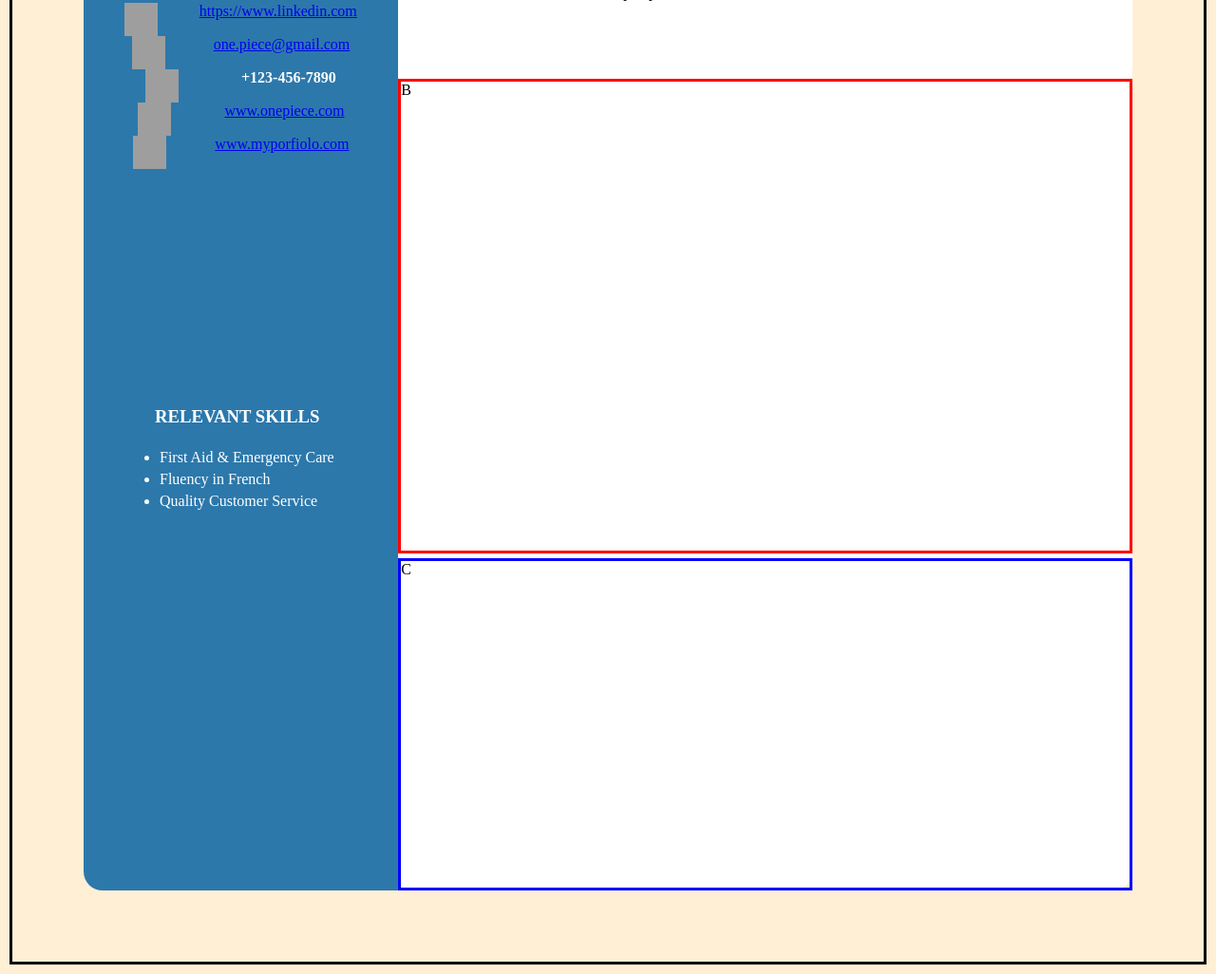
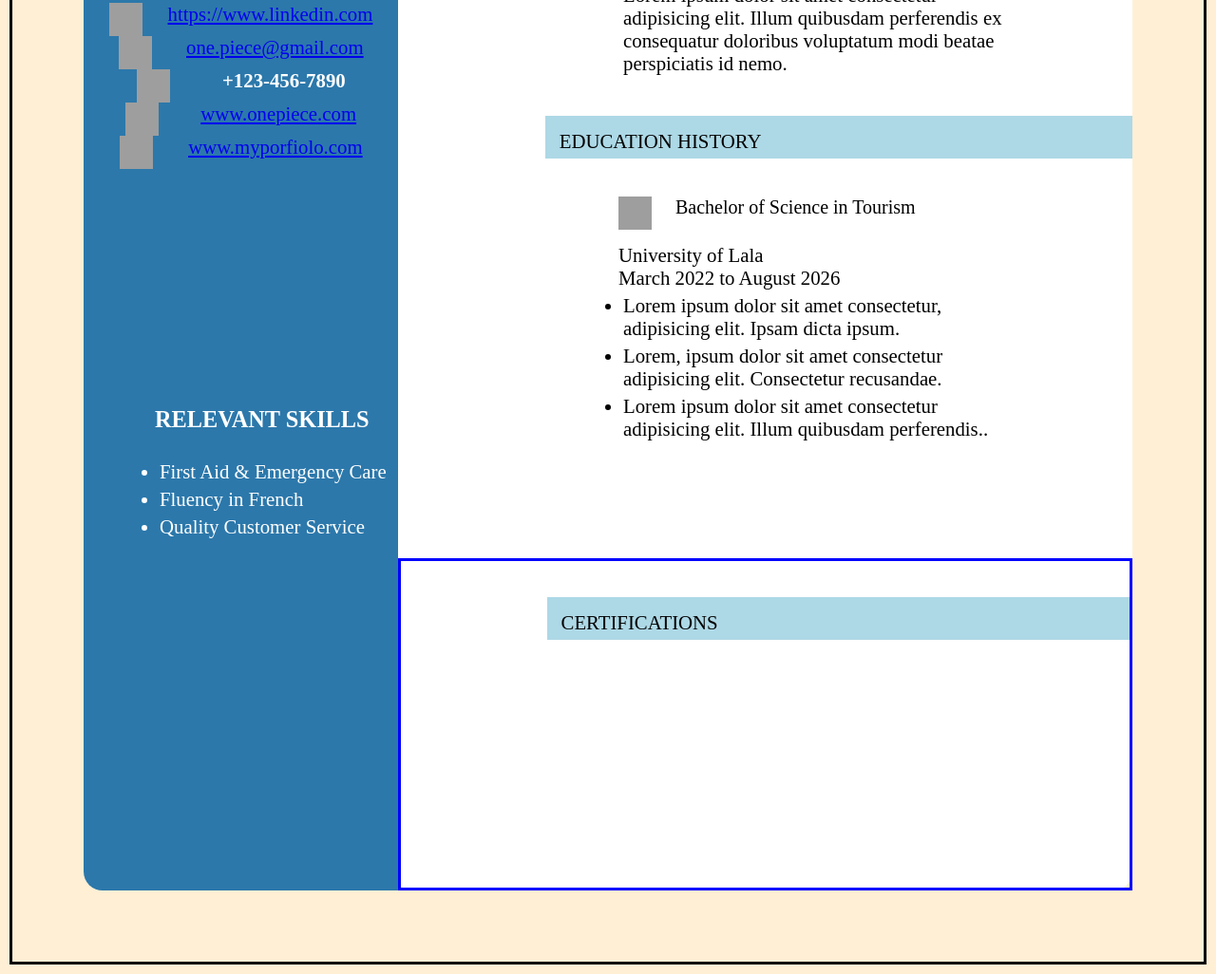
Before and after one commit to NgalemoPatrick/day-4-resume, a plain HTML site: page index.html in a window 1280 px wide. Shown: the part 510-1536 px from the top of the page at 95% size. Drawn offline with Linux system fonts and the light colour scheme; grey boxes are pictures that could not be loaded.

Commit message:
add education history section

```diff
--- a/index.html
+++ b/index.html
@@ -67,10 +67,24 @@
                                     <li>Lorem, ipsum dolor sit amet consectetur adipisicing elit. Consectetur recusandae velit incidunt, similique dolore error fugiat accusantium numquam debitis nesciunt.</li>
                                     <li>Lorem ipsum dolor sit amet consectetur adipisicing elit. Illum quibusdam perferendis ex consequatur doloribus voluptatum modi beatae perspiciatis id nemo.</li>
                                 </ul>
-
                 </div>
-                <div class="education">B</div>
-                <div class="certifications">C</div>
+                <div class="education">
+                    <div class="highlight" ><span>EDUCATION HISTORY</span></div>
+                    <div class="work">
+                        <img src="https://png.pngtree.com/png-clipart/20220617/ourmid/pngtree-graduation-cap-png-image_5108468.png" alt="flight Logo" class="work-logo">
+                        <div class="desc" >Bachelor of Science in Tourism</div>
+                    </div>
+                        <ul class="description">
+                            <p class="work-place" ><span> University of Lala</span> </p>
+                            <p class="work-place">March 2022 to August 2026</p>
+                            <li>Lorem ipsum dolor sit amet consectetur, adipisicing elit. Ipsam dicta ipsum.</li>
+                            <li>Lorem, ipsum dolor sit amet consectetur adipisicing elit. Consectetur recusandae.</li>
+                            <li>Lorem ipsum dolor sit amet consectetur adipisicing elit. Illum quibusdam perferendis..</li>
+                        </ul>
+                </div>
+                <div class="certifications">
+                    <div class="highlight" ><span>CERTIFICATIONS</span></div>
+                </div>
 
 
             </div>
--- a/style.css
+++ b/style.css
@@ -22,6 +22,7 @@ body {
     border-top-left-radius: 20px;
     border-bottom-right-radius: 20px;
     border-bottom-left-radius: 20px; */
+    font-size: 1.3rem;
     display: flex;
 }
 .profile-section {
@@ -118,9 +119,7 @@ ul, h3 {
 }
 
 .education {
-    border: solid red;
     height: 500px;
-
 }
 
 .certifications {
```
Lines whose indentation alone changed are shown as unchanged.
